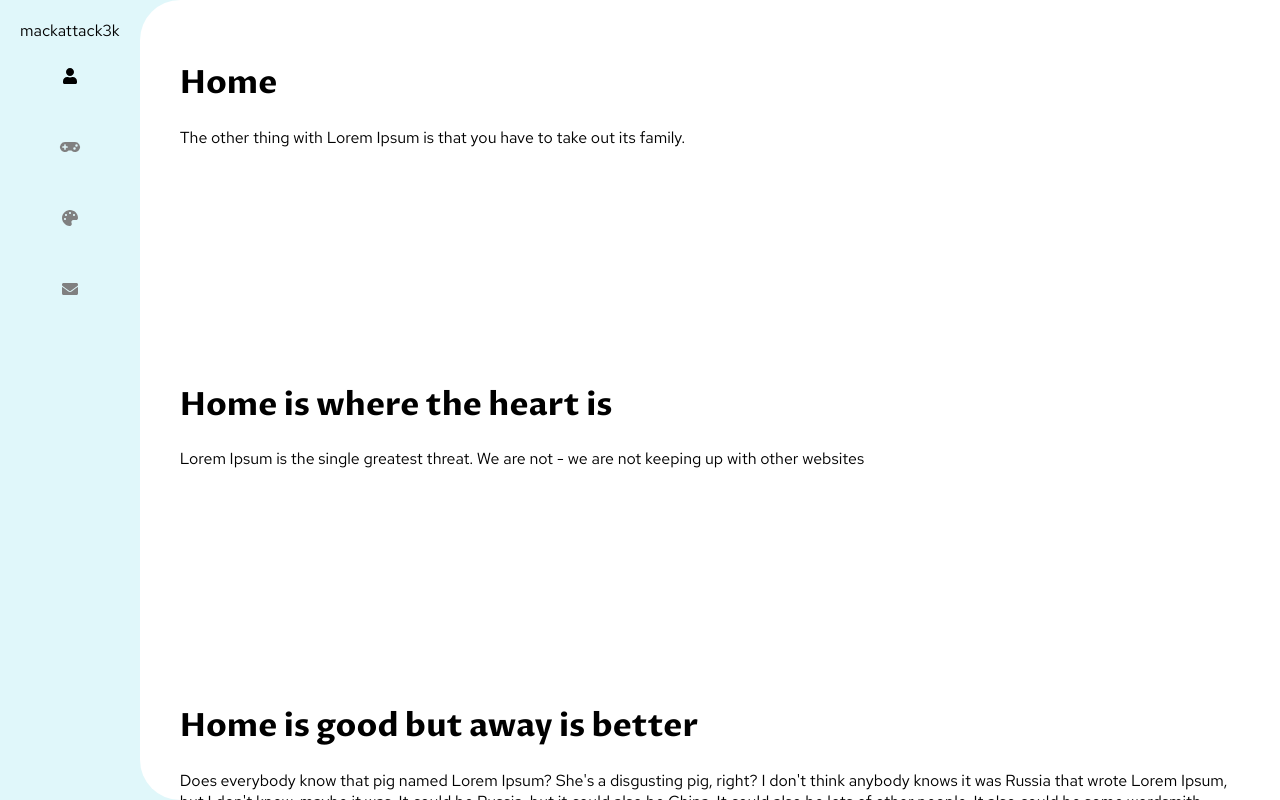
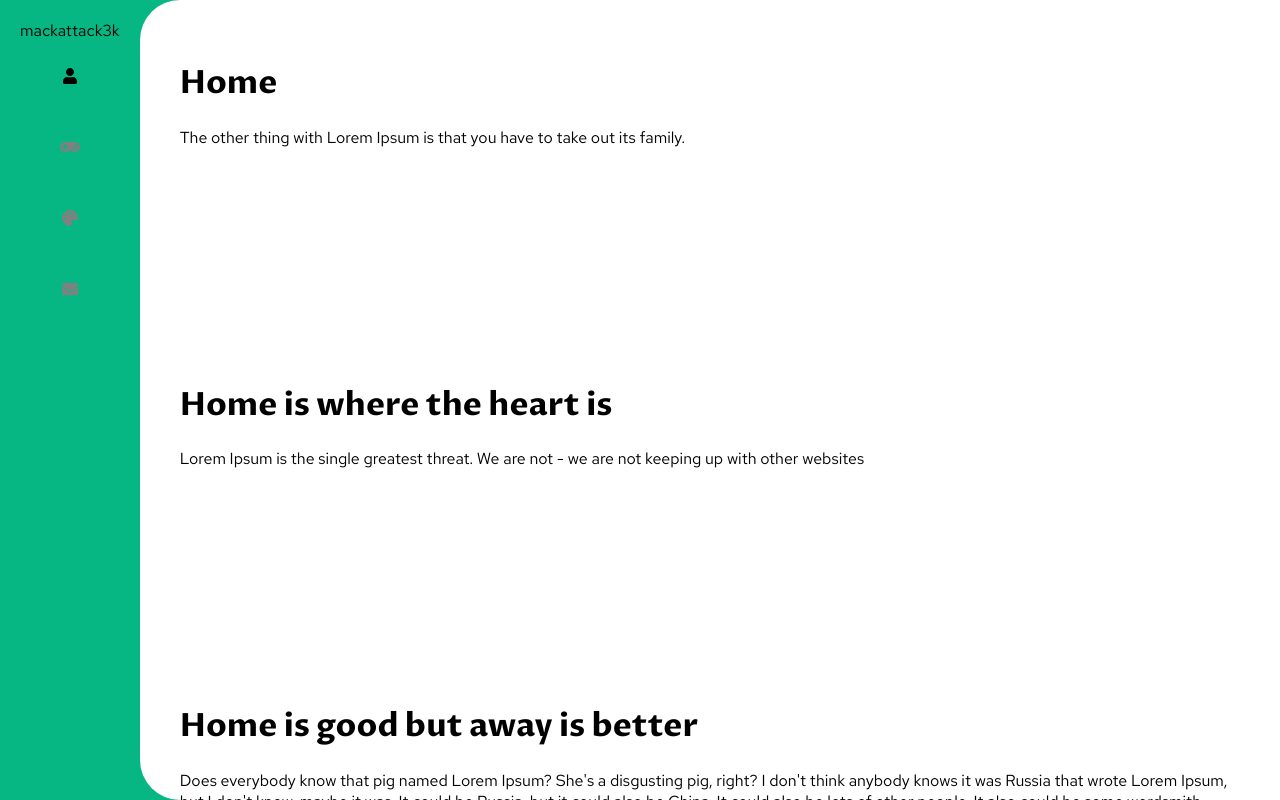
Before and after one commit to mackattack3k/me, a React (Create React App) app: page / in a window 1280 px wide. Built offline with nearby package versions, Linux system fonts and the light colour scheme; what i18next-xhr-backend would draw is missing.

Commit message:
New theme

```diff
--- a/src/features/theme/defaultTheme.js
+++ b/src/features/theme/defaultTheme.js
@@ -1,16 +1,16 @@
 export default {
   dark: {
     primary: {
-      main: '#e0f7fa',
-      light: '#ffffff',
-      dark: '#aec4c7',
-      text: '#000000'
+      main: '#06b783',
+      light: '#5aeab3',
+      dark: '#008656',
+      text: '#fff'
     },
     secondary: {
-      main: '#ef9a9a',
-      light: '#ffcccb',
-      dark: '#ba6b6c',
-      text: '#000000'
+      main: '#ffca28',
+      light: '#fffd61',
+      dark: '#c79a00',
+      text: '#fff'
     }
   },
   light: {}
```
